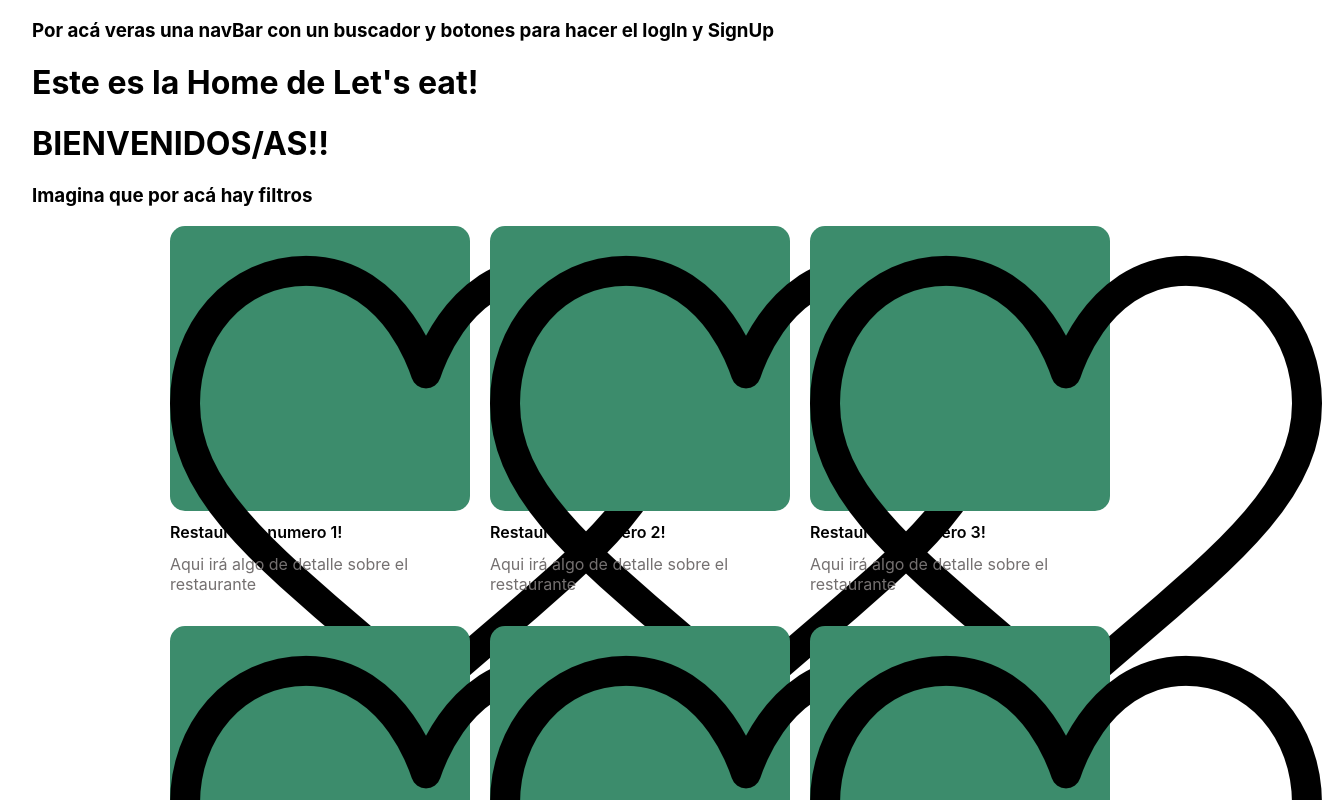
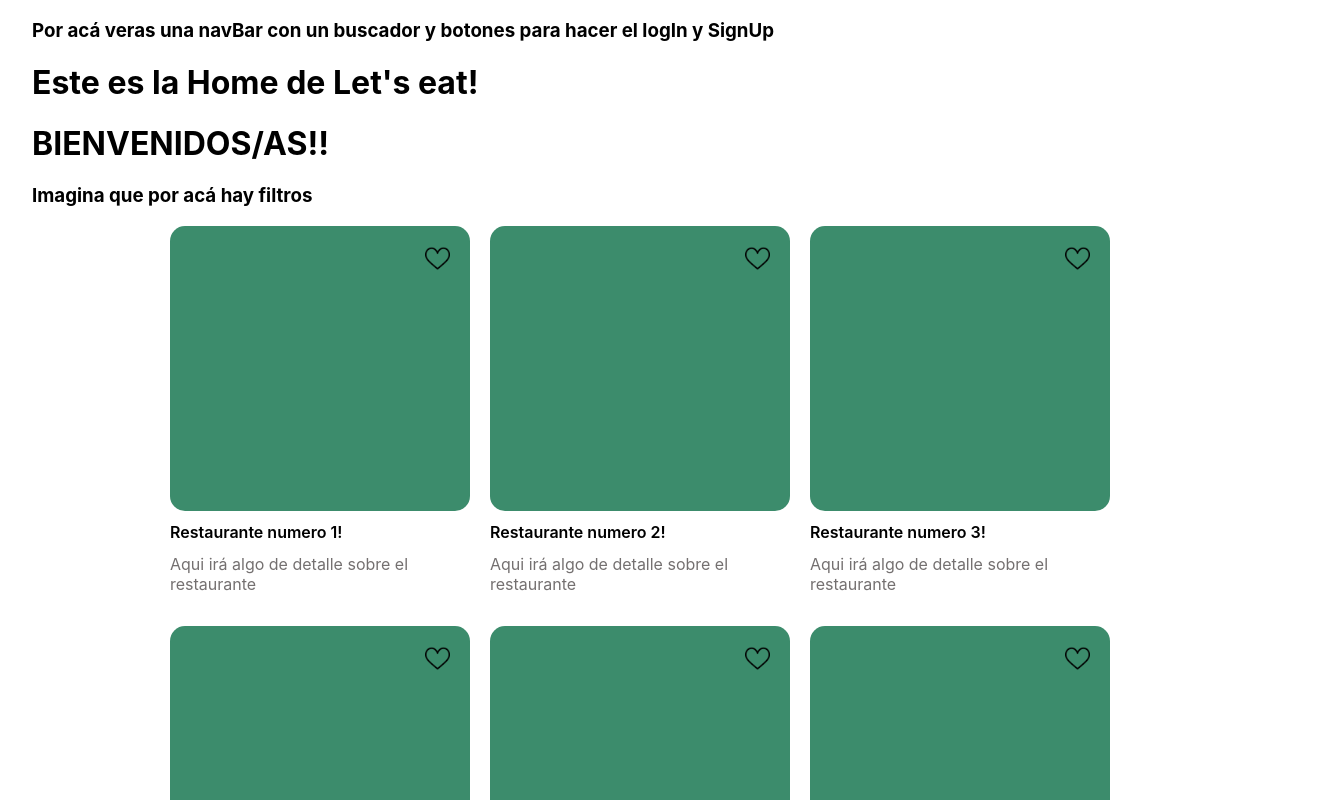
Before and after one commit to No-Country/c8-08-ft-csharpreact, a Next.js app in the folder Front-end/: page / in a window 1280 px wide. Shown: the top 800 px of the page, 1322 px wide, since content can reach past the window. Built offline with nearby package versions, Linux system fonts and the light colour scheme.

Commit message:
Agregado de estilos a componente Card

```diff
--- a/Front-end/components/Cards/styles/Card.module.css
+++ b/Front-end/components/Cards/styles/Card.module.css
@@ -11,6 +11,8 @@
     background-color: rgb(60, 140, 108);
     margin-top: 0px;
     border-radius: 15px;
+    display: flex;
+    justify-content: flex-end;
 }
 
 .name {
@@ -24,5 +26,10 @@
     color: rgb(116, 112, 112);
     font-size: 1rem;
     font-weight: 400;
+}
 
+.like {
+    height: 25px;
+    width: 25px;
+    margin: 20px 20px 0 auto;
 }
```
